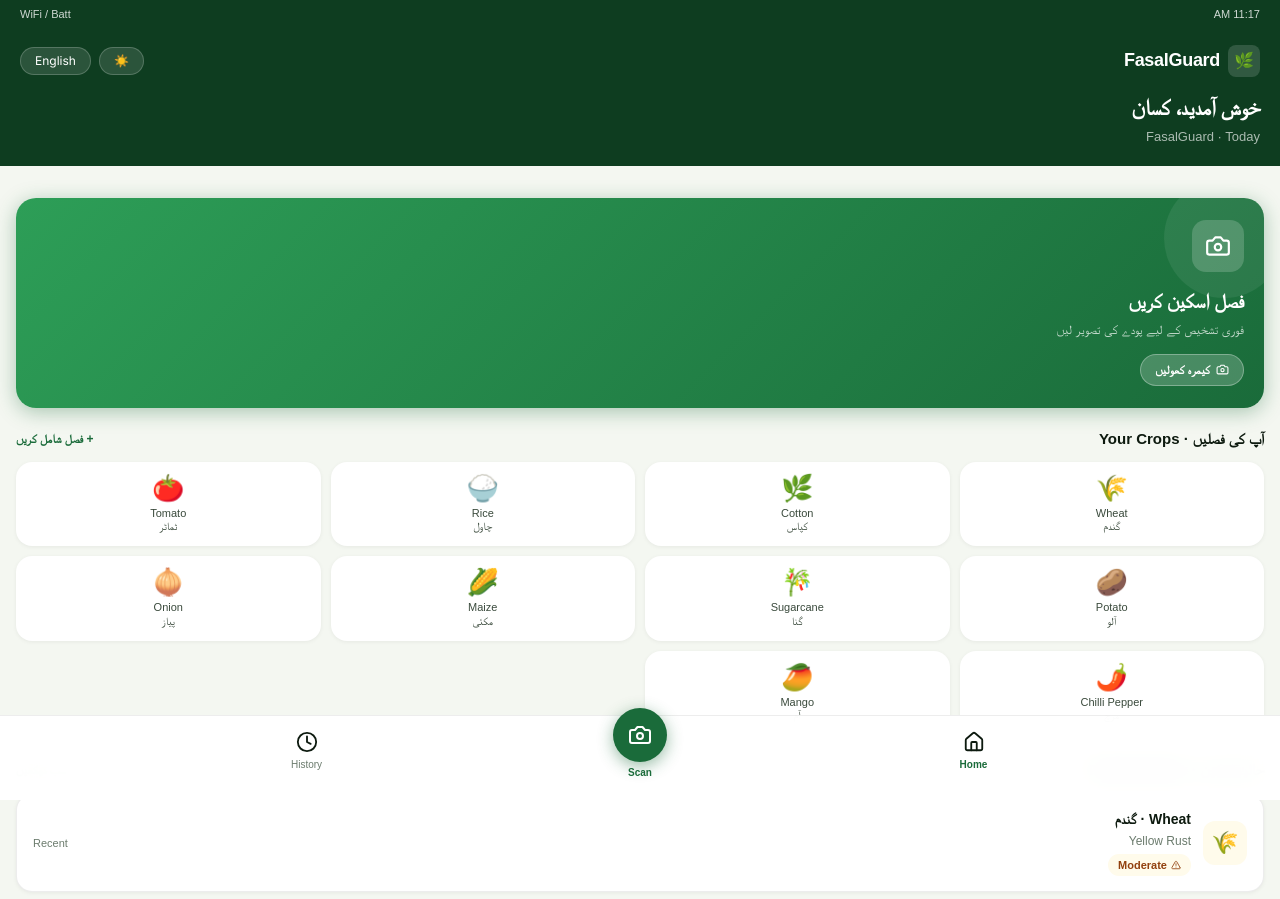
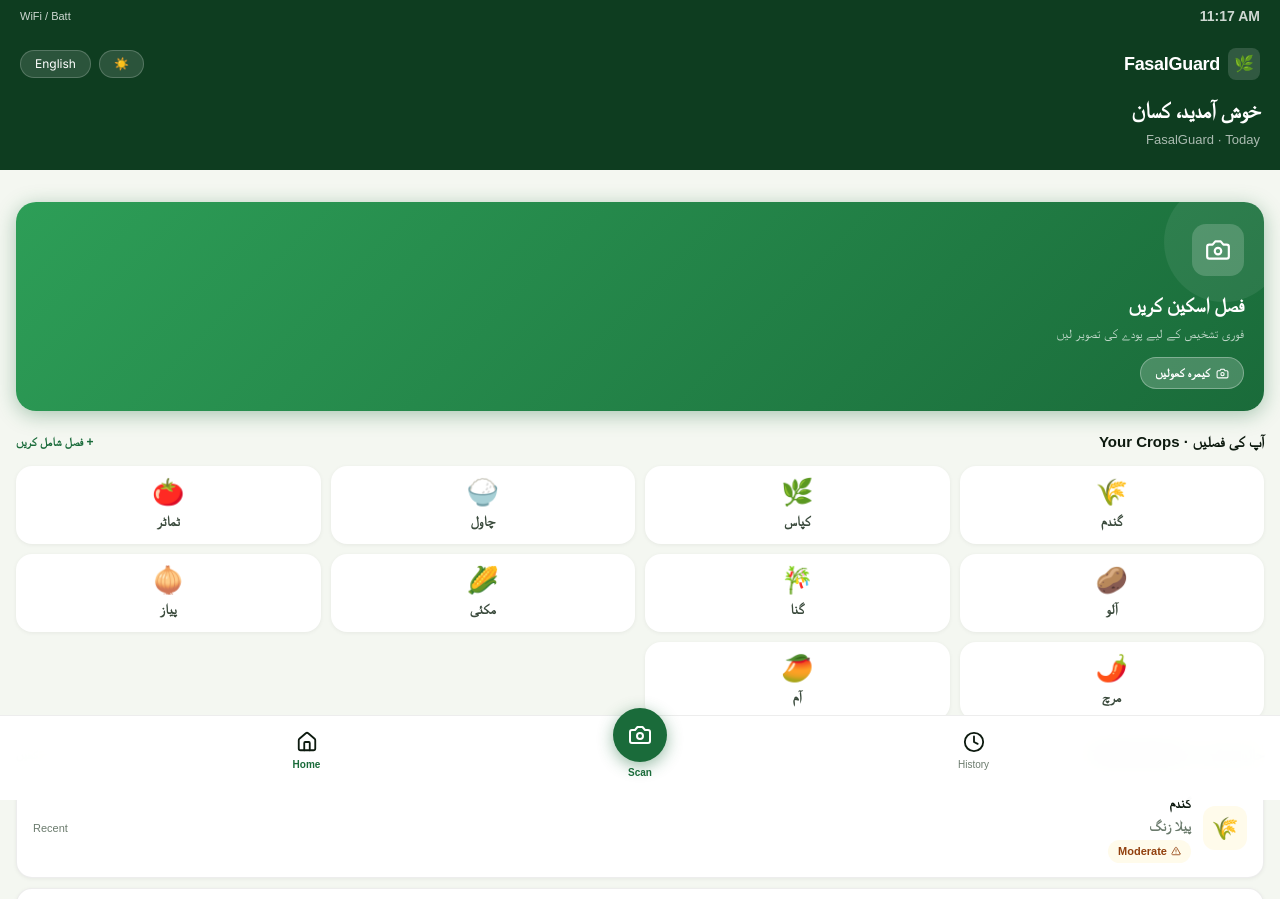
Before and after one commit to DevTahaAwan/FasalGuard, a Next.js app: page /home in a window 1280 px wide. Shown: the top 899 px of the page. Built offline with nearby package versions, Linux system fonts and the light colour scheme.

Commit message:
bilingual bugs removed and uplad image integrated

```diff
--- a/src/app/home/page.tsx
+++ b/src/app/home/page.tsx
@@ -120,7 +120,13 @@ export default function HomePage() {
                   onClick={() => setIsModalOpen(true)}
                 >
                   <div className="crop-emoji">{CROP_ICONS[crop.slug] || '🌱'}</div>
-                  <div className="crop-name">{crop.name_en}<br/>{crop.name_ur}</div>
+                  <div className="crop-name">
+                    {isRTL ? (
+                      <span className="text-sm font-bold">{crop.name_ur}</span>
+                    ) : (
+                      <span className="text-sm font-normal">{crop.name_en}</span>
+                    )}
+                  </div>
                 </div>
               ))
             ) : null}
@@ -141,8 +147,20 @@ export default function HomePage() {
                     <span style={{ fontSize: '22px' }}>{CROP_ICONS[scan.crop_type_slug] || '🌱'}</span>
                   </div>
                   <div className="hist-info">
-                    <div className="hist-crop">{scan.crop_name_en} · {scan.crop_name_ur}</div>
-                    <div className="hist-disease">{scan.is_healthy ? (isRTL ? 'صحت مند' : 'Healthy') : scan.disease_name_en}</div>
+                    <div className="hist-crop">
+                      {isRTL ? (
+                        <span className="text-sm font-bold">{scan.crop_name_ur}</span>
+                      ) : (
+                        <span className="text-sm font-normal">{scan.crop_name_en}</span>
+                      )}
+                    </div>
+                    <div className="hist-disease">
+                      {isRTL ? (
+                        <span className="text-sm font-bold">{scan.is_healthy ? 'صحت مند' : scan.disease_name_ur || scan.disease_name_en}</span>
+                      ) : (
+                        <span className="text-sm font-normal">{scan.is_healthy ? 'Healthy' : scan.disease_name_en}</span>
+                      )}
+                    </div>
                     {scan.is_healthy ? (
                       <div className="badge badge-green">
                         <CheckCircle size={10} aria-hidden="true" /> Healthy
@@ -175,7 +193,13 @@ export default function HomePage() {
                   onClick={() => selectedCropSlugs.includes(crop.slug) ? removeCropSlug(crop.slug) : addCropSlug(crop.slug)}
                 >
                   <div className="crop-select-emoji">{CROP_ICONS[crop.slug] || '🌱'}</div>
-                  <div className="crop-select-name">{crop.name_en}<br/>{crop.name_ur}</div>
+                  <div className="crop-select-name">
+                    {isRTL ? (
+                      <span className="text-sm font-bold">{crop.name_ur}</span>
+                    ) : (
+                      <span className="text-sm font-normal">{crop.name_en}</span>
+                    )}
+                  </div>
                 </div>
               ))}
             </div>
--- a/src/app/scanner/page.tsx
+++ b/src/app/scanner/page.tsx
@@ -41,6 +41,21 @@ export default function ScannerPage() {
 
   // New local state for flow control
   const [view, setView] = useState<'entry' | 'picker' | 'camera' | 'confirm'>('entry');
+
+  const fileInputRef = useRef<HTMLInputElement>(null);
+
+  const handleFileUpload = (event: any) => {
+    const file = event.target.files[0];
+    if (file) {
+      const reader = new FileReader();
+      reader.onloadend = () => {
+        // Pass the base64 string directly to your existing analysis function
+        // @ts-ignore
+        handleCapture(reader.result);
+      };
+      reader.readAsDataURL(file);
+    }
+  };
   const [path, setPath] = useState<'A' | 'B' | null>(null);
   const [selectedCropSlugLocal, setSelectedCropSlugLocal] = useState<string | null>(null);
   const [identifiedCrop, setIdentifiedCrop] = useState<{ crop_type_slug: string, crop_name_en: string, crop_name_ur: string, confidence_score: number } | null>(null);
@@ -391,21 +406,21 @@ export default function ScannerPage() {
             </button>
           )}
           <br />
+          {/* Hidden File Input */}
+          <input
+            type="file"
+            accept="image/*"
+            className="hidden"
+            ref={fileInputRef}
+            onChange={handleFileUpload}
+          />
+
+          {/* Update the existing Upload Button */}
           <button
-            onClick={() => galleryInputRef.current?.click()}
-            style={{
-              padding: '12px 28px',
-              background: 'var(--amber)',
-              color: '#fff',
-              borderRadius: 'var(--radius-btn, 12px)',
-              fontSize: '15px',
-              fontWeight: 600,
-              border: 'none',
-              cursor: 'pointer',
-              marginBottom: '12px',
-            }}
+            onClick={() => fileInputRef.current?.click()}
+            className="bg-amber-700 text-white min-h-[48px] min-w-[48px] px-6 py-3 rounded-md font-bold"
           >
-            {isRTL ? 'گیلری سے اپلوڈ کریں' : 'Upload Image'}
+            {isRTL ? 'تصویر اپلوڈ کریں' : 'Upload Image'}
           </button>
           <br />
           <button
--- a/src/components/layouts/BottomNavigation.tsx
+++ b/src/components/layouts/BottomNavigation.tsx
@@ -9,7 +9,7 @@ export const BottomNavigation: React.FC = () => {
   const pathname = usePathname();
 
   return (
-    <div className="bottom-nav">
+    <div dir="ltr" className="bottom-nav">
       <Link href="/home" className={`nav-item ${pathname === '/home' ? 'active' : ''}`}>
         <div className="nav-icon">
           <Home aria-hidden="true" size={22} />
--- a/src/components/ui/StatusBar.tsx
+++ b/src/components/ui/StatusBar.tsx
@@ -41,7 +41,7 @@ export function StatusBar({ background, color, rightLabel }: StatusBarProps) {
 
   return (
     <div className="status-bar" style={background ? { background } : undefined}>
-      <span style={color ? { color } : undefined}>{time}</span>
+      <span dir="ltr" className="inline-block text-sm font-bold" style={color ? { color } : undefined}>{time}</span>
       <span style={color ? { color } : undefined}>{rightLabel ?? 'WiFi / Batt'}</span>
     </div>
   );
```
